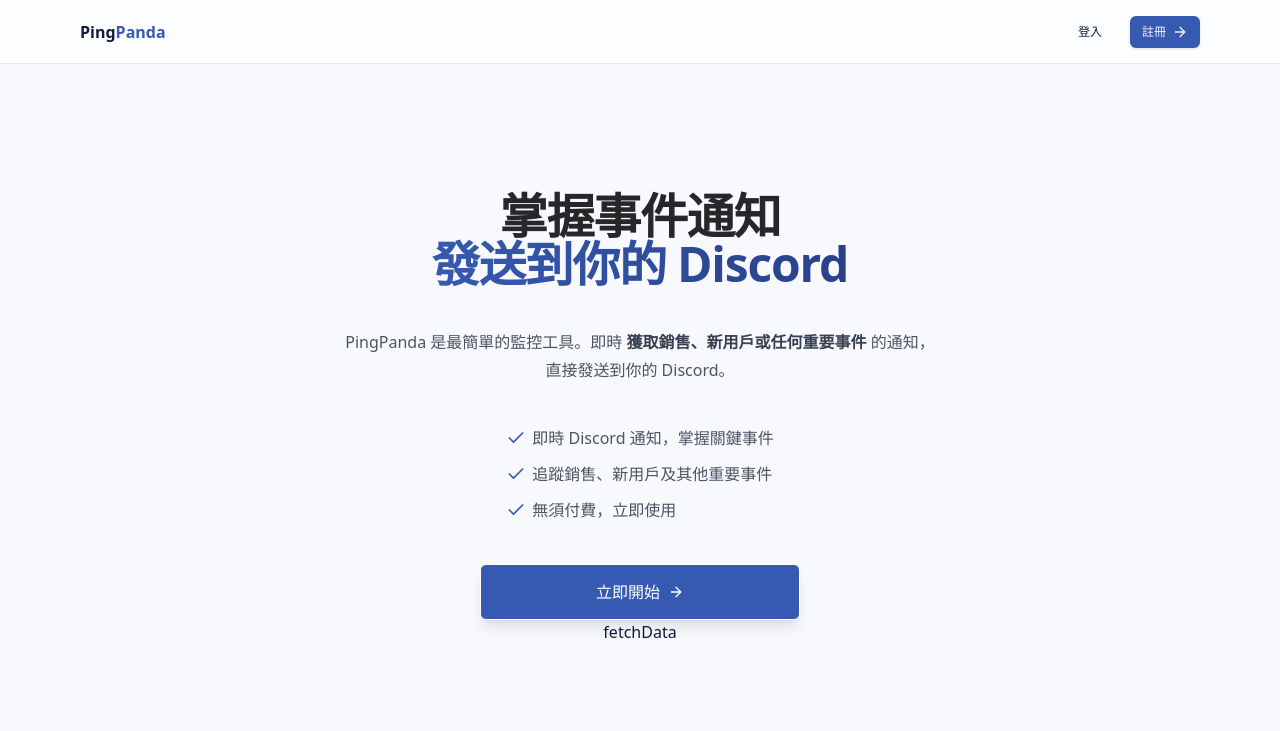
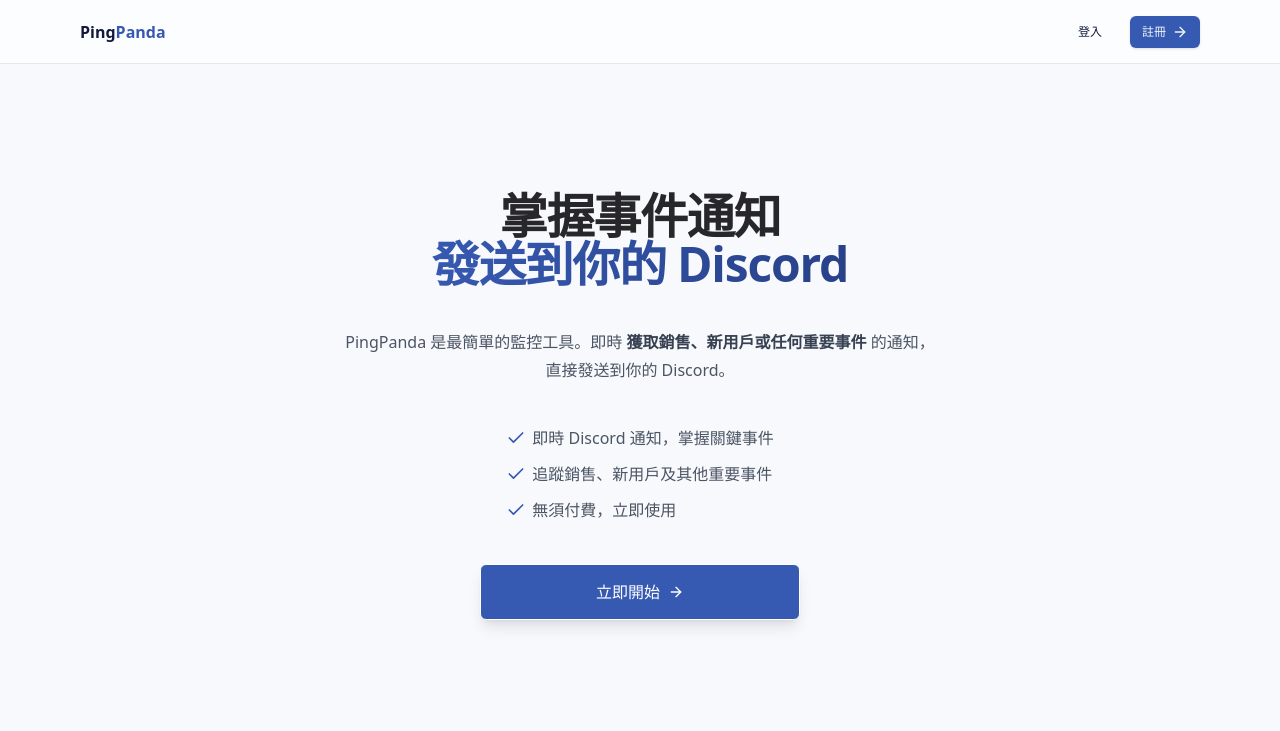
Before and after one commit to jimchen0102/pingpanda, a Next.js app: page / in a window 1280 px wide. Shown: the top 731 px of the page. Built offline with nearby package versions, Linux system fonts and the light colour scheme; no server answers.

Commit message:
refactor: remove unused fetchData function and corresponding button
- Remove the unused `fetchData` function and its corresponding button from the landing page.

Signed-off-by: jimchen <azx011014@gmail.com>

```diff
--- a/src/app/(landing)/page.tsx
+++ b/src/app/(landing)/page.tsx
@@ -27,22 +27,6 @@
     Authorization: "Bearer <YOUR_API_KEY>"
   }
 })`
-
-  const fetchData = () => {
-    fetch("https://pingpanda-six.vercel.app/api/events", {
-      method: "POST",
-      headers: {
-        Authorization: "Bearer cm45g8mp5000138y4aakpkaji",
-      },
-      body: JSON.stringify({
-        category: "haha",
-        fields: {
-          field1: "value1",
-          field2: "value2",
-        },
-      }),
-    })
-  }
 
   return (
     <>
@@ -85,9 +69,6 @@
               >
                 立即開始
               </ShinyButton>
-              <button type="button" onClick={fetchData}>
-                fetchData
-              </button>
             </div>
           </div>
         </MaxWidthWrapper>
```
